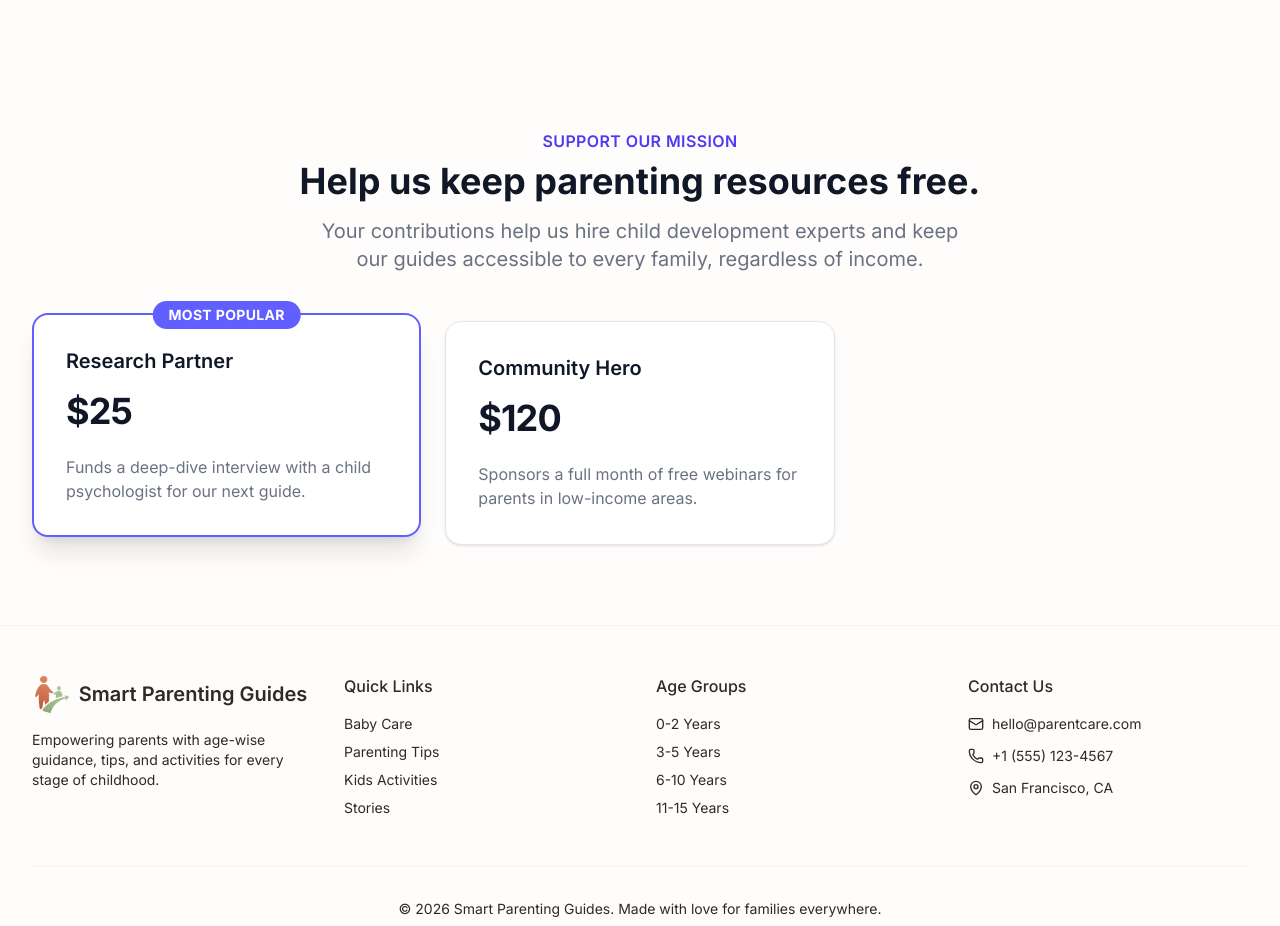
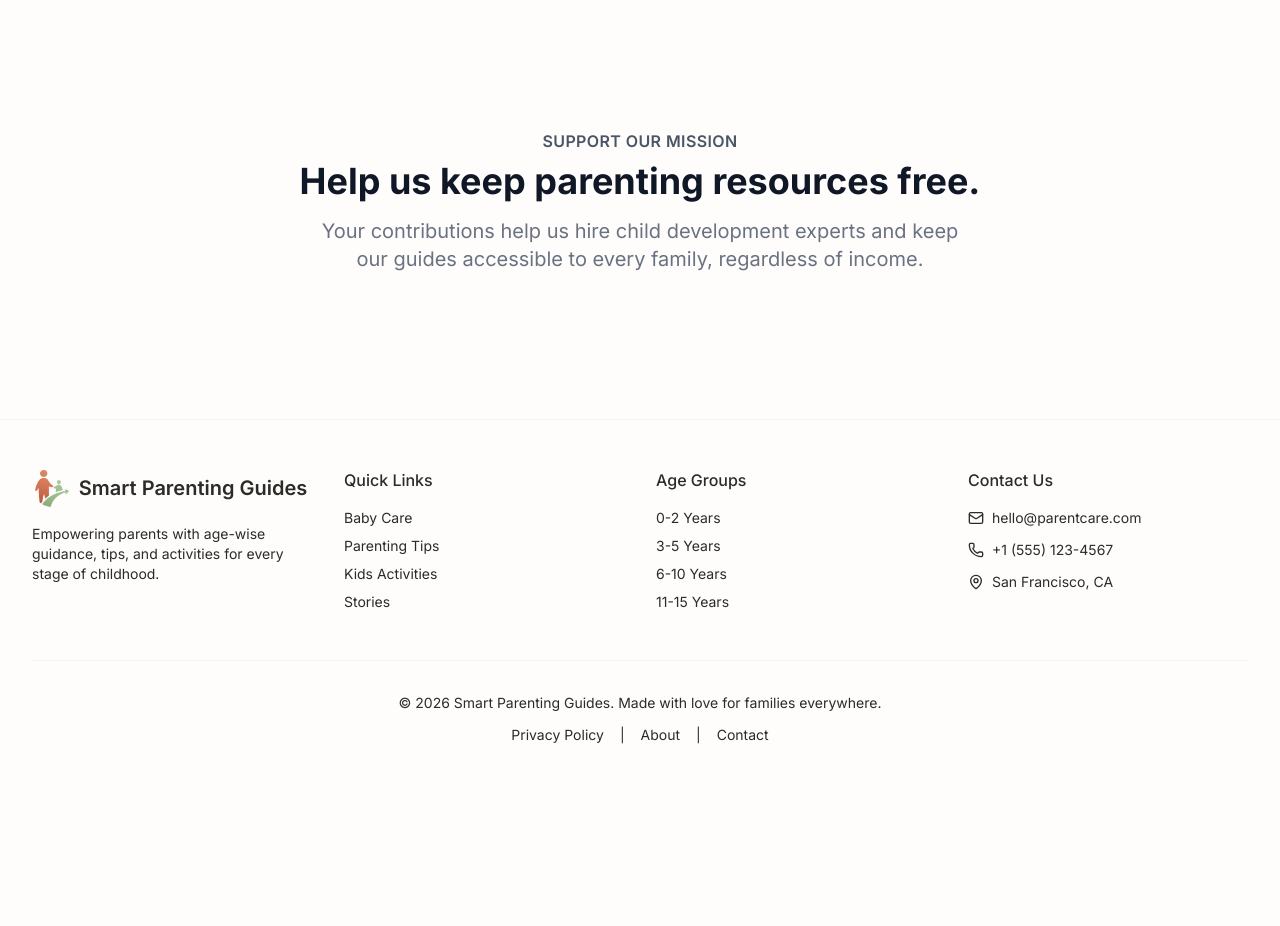
Before and after one commit to stpl-Pramod/smartparentingguides, a React (Vite) app: page / in a window 1280 px wide. Shown: the part 2760-3686 px from the top of the page. After the commit the page ends 3553 px from the top, so only its background shows below. Built offline with nearby package versions, Linux system fonts and the light colour scheme.

Commit message:
new payment button component added

```diff
--- /dev/null
+++ b/src/app/components/Rozarpay.tsx
@@ -0,0 +1,37 @@
+import React, { useEffect, useRef } from 'react';
+
+const RazorpayPaymentButton: React.FC = () => {
+  // Specify the type of the ref to be an HTMLFormElement
+  const formRef = useRef<HTMLFormElement>(null);
+
+  useEffect(() => {
+    const script = document.createElement("script");
+    script.src = "https://checkout.razorpay.com/v1/payment-button.js";
+    script.async = true;
+
+    // Set the specific Button ID from your Razorpay Dashboard
+    script.setAttribute("data-payment_button_id", "pl_S4sQIdLlf1GsEE");
+
+    // Append the script to the form ref
+    if (formRef.current) {
+      formRef.current.appendChild(script);
+    }
+
+    // Cleanup function to prevent duplicate buttons during re-renders (important for React 18+)
+    return () => {
+      if (formRef.current) {
+        formRef.current.innerHTML = "";
+      }
+    };
+  }, []);
+
+  return (
+    <div className="razorpay-container" style={{ minHeight: '50px' }}>
+      <form ref={formRef}>
+        {/* The Razorpay script will automatically inject the button inside this form */}
+      </form>
+    </div>
+  );
+};
+
+export default RazorpayPaymentButton;
--- a/src/app/pages/HomePage.tsx
+++ b/src/app/pages/HomePage.tsx
@@ -3,6 +3,7 @@ import { Link } from 'react-router-dom';
 import { Card, CardContent, CardHeader, CardTitle } from '../components/Card';
 import { Button } from '../components/Button';
 import { Badge } from '../components/Badge';
+import Rozarpay from '../components/Rozarpay';
 import { SEO } from '../components/SEO';
 import familyPhoto from '../../assets/images/familyPhoto.jpg';
 import {
@@ -274,56 +275,16 @@ export function HomePage() {
 
       <section className="max-w-7xl mx-auto px-4 sm:px-6 lg:px-8 py-20">
 
-          <div className="text-center mb-12">
-            <h2 className="text-base font-semibold text-indigo-600 tracking-wide uppercase">Support Our Mission</h2>
+          <div className="text-center">
+            <h2 className="text-base font-semibold text-gray-600 tracking-wide uppercase">Support Our Mission</h2>
             <p className="mt-2 text-3xl font-extrabold text-gray-900 sm:text-4xl">Help us keep parenting resources free.</p>
-            <p className="mt-4 max-w-2xl text-xl text-gray-500 mx-auto">
+            <p className="my-4 max-w-2xl text-xl text-gray-500 mx-auto">
               Your contributions help us hire child development experts and keep our guides accessible to every family, regardless of income.
             </p>
+             <Rozarpay />
           </div>
 
-          <div className="grid grid-cols-1 gap-6 sm:grid-cols-3">
 
-            {/* <div className="relative bg-white border border-gray-200 rounded-2xl shadow-sm p-8 flex flex-col hover:ring-2 hover:ring-indigo-500 transition-all">
-              <div className="flex-1">
-                <h3 className="text-xl font-semibold text-gray-900">The "Coffee" Shoutout</h3>
-                <p className="mt-4 flex items-baseline text-gray-900">
-                  <span className="text-4xl font-extrabold tracking-tight">$5</span>
-                </p>
-                <p className="mt-6 text-gray-500">Covers the hosting cost for one expert parenting guide for a month.</p>
-              </div>
-              <a href="YOUR_LINK" className="mt-8 block w-full bg-indigo-50 text-indigo-700 font-semibold py-3 px-6 rounded-lg text-center hover:bg-indigo-100 transition">
-                Donate $5
-              </a>
-            </div> */}
-
-            <div className="relative bg-white border-2 border-indigo-500 rounded-2xl shadow-xl p-8 flex flex-col transform sm:-translate-y-2">
-              <div className="absolute top-0 -translate-y-1/2 left-1/2 -translate-x-1/2 bg-indigo-500 text-white px-4 py-1 rounded-full text-sm font-bold uppercase tracking-wide">
-                Most Popular
-              </div>
-              <div className="flex-1">
-                <h3 className="text-xl font-semibold text-gray-900">Research Partner</h3>
-                <p className="mt-4 flex items-baseline text-gray-900">
-                  <span className="text-4xl font-extrabold tracking-tight">$25</span>
-                </p>
-                <p className="mt-6 text-gray-500">Funds a deep-dive interview with a child psychologist for our next guide.</p>
-              </div>
-               <form><script src="https://checkout.razorpay.com/v1/payment-button.js" data-payment_button_id="pl_S4sQIdLlf1GsEE" async> </script> </form>
-
-            </div>
-
-            <div className="relative bg-white border border-gray-200 rounded-2xl shadow-sm p-8 flex flex-col hover:ring-2 hover:ring-indigo-500 transition-all">
-              <div className="flex-1">
-                <h3 className="text-xl font-semibold text-gray-900">Community Hero</h3>
-                <p className="mt-4 flex items-baseline text-gray-900">
-                  <span className="text-4xl font-extrabold tracking-tight">$120</span>
-                </p>
-                <p className="mt-6 text-gray-500">Sponsors a full month of free webinars for parents in low-income areas.</p>
-              </div>
-              <form><script src="https://checkout.razorpay.com/v1/payment-button.js" data-payment_button_id="pl_S4sQIdLlf1GsEE" async> </script> </form>
-            </div>
-
-          </div>
 
 
       </section>
```
